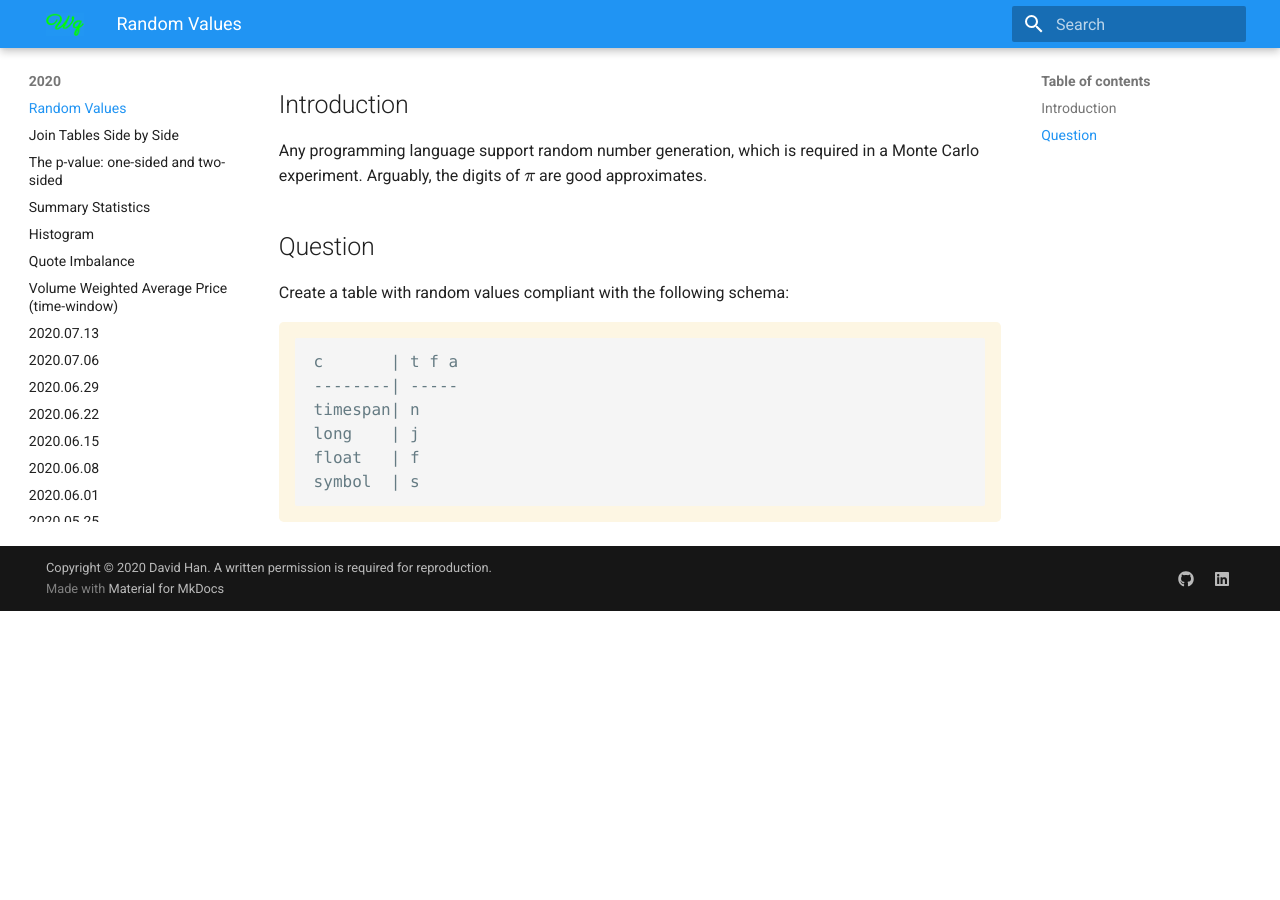
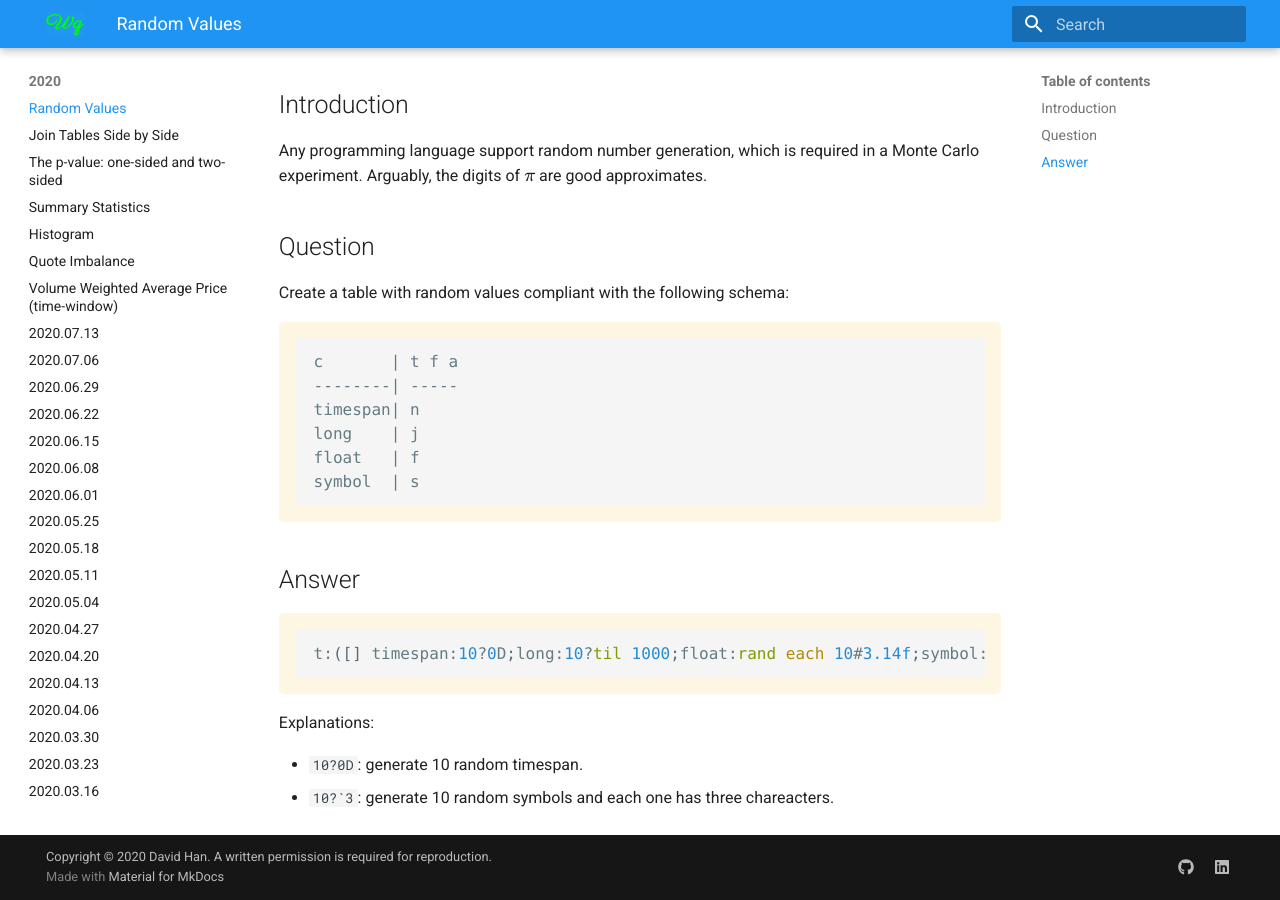
Before and after one commit to dpkwhan/weeklyq, an MkDocs documentation site: the page built from docs/2020/2020.08.31.md, in a window 1280 px wide and 900 px high, scrolled down 603 px. Built offline with MkDocs 1.6.1 and Material for MkDocs 9.7.7, drawn with Linux system fonts in a browser that asks for light colours; nearby versions of some CDN libraries; formulas are drawn with MathJax 3; comment, search, counter and statistics services are not loaded; before the commit the page ends 1214 px from its top, so only the background shows below that.

Commit message:
Add an answer

````diff
--- a/docs/2020/2020.08.31.md
+++ b/docs/2020/2020.08.31.md
@@ -1 +1,3 @@
 {! 2020/2020.08.31q.md !}
+
+{! 2020/2020.08.31a.md !}
--- a/docs/2020/2020.08.31a.md
+++ b/docs/2020/2020.08.31a.md
@@ -3,3 +3,8 @@
 ```q
 t:([] timespan:10?0D;long:10?til 1000;float:rand each 10#3.14f;symbol:10?`3);
 ```
+
+Explanations:
+
+- ``10?0D``: generate 10 random timespan.
+- ``10?`3 ``: generate 10 random symbols and each one has three chareacters.
````
